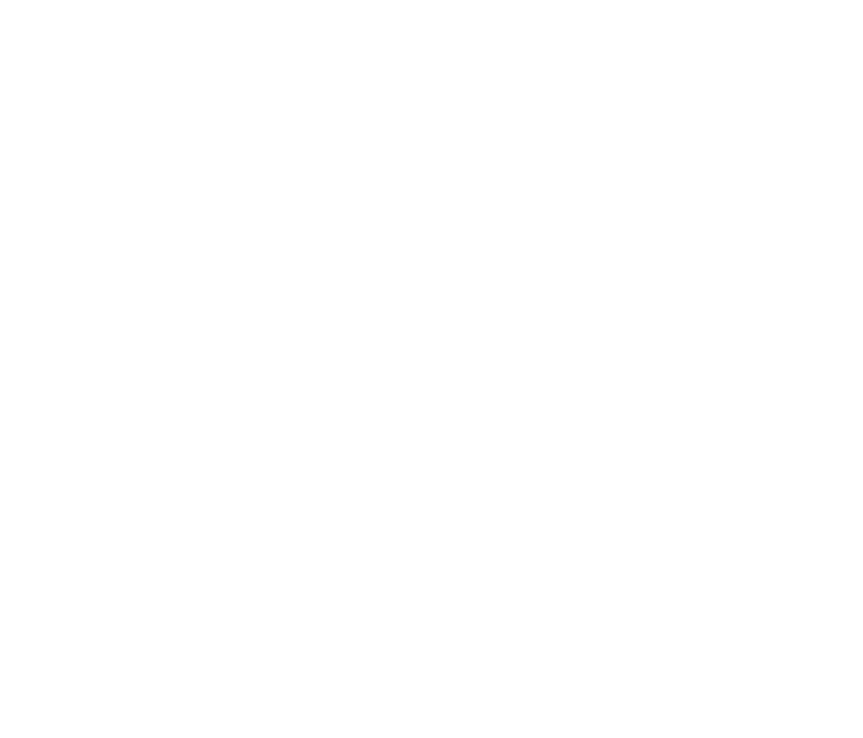
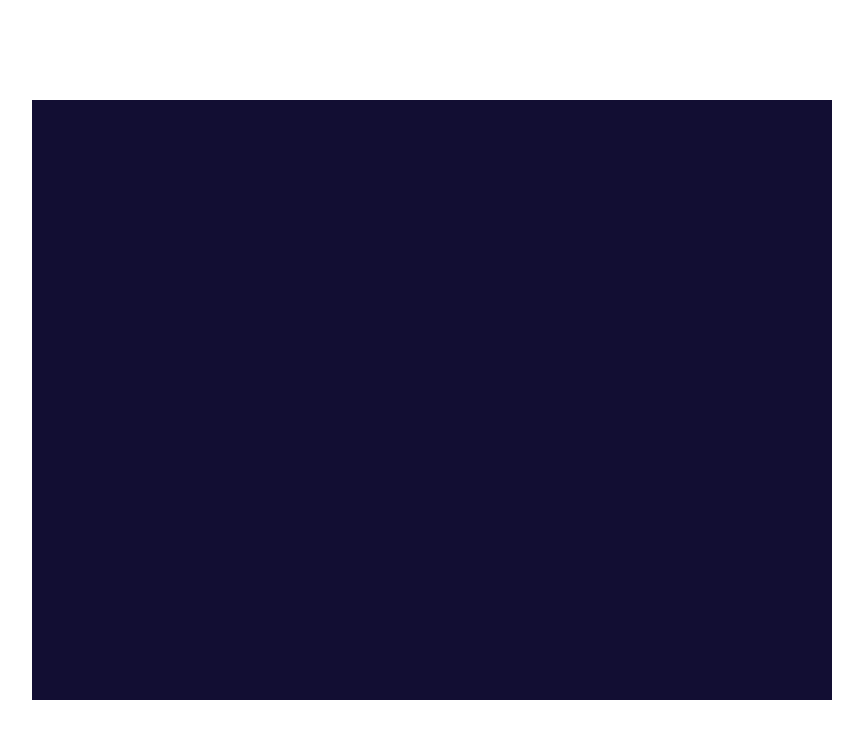
Before and after one commit to Kirill-Bokov/arkanoid, a website built with Vite: page index.html in a window 1280 px wide. Shown: the whole page, without its empty margins (208-1071 px from the left). Built offline with nearby package versions, Linux system fonts and the light colour scheme; animation ran at ten frames a second.

Commit message:
made base of the application

```diff
--- a/index.html
+++ b/index.html
@@ -7,7 +7,7 @@
     <title>arkanoid</title>
   </head>
   <body>
-    <div id="app"></div>
+    <div id="game-root"></div>
     <script type="module" src="/src/main.ts"></script>
   </body>
 </html>
--- /dev/null
+++ b/src/game/Game.ts
@@ -0,0 +1,47 @@
+import { Application } from "pixi.js";
+import { GAME_HEIGHT, GAME_WIDTH } from "./GameConfig";
+import type { Scene } from "./scenes/Scene";
+import { PlayScene } from "./scenes/PlayScene";
+
+export class Game {
+    private app!: Application;
+    private currentScene!: Scene;
+
+    public async start(): Promise<void> {
+        this.app = new Application();
+
+        await this.app.init({
+            width: GAME_WIDTH,
+            height: GAME_HEIGHT,
+            background: "#1e1e1e",
+            antialias: true,
+        });
+
+        const root = document.getElementById("game-root");
+        root.appendChild(this.app.canvas);
+
+        this.changeScene(new PlayScene());
+
+        this.app.ticker.add((ticker) => {
+            this.update(ticker.deltaTime);
+        });
+    }
+
+    public changeScene(scene: Scene): void {
+        if (this.currentScene) {
+            this.currentScene.destroy();
+            this.app.stage.removeChild(this.currentScene.container);
+        }
+
+        this.currentScene = scene;
+
+        this.currentScene.init();
+        this.app.stage.addChild(this.currentScene.container);
+    }
+
+    private update(delta: number): void {
+        if (this.currentScene) {
+            this.currentScene.update(delta);
+        }
+    }
+}
--- /dev/null
+++ b/src/game/GameConfig.ts
@@ -0,0 +1,5 @@
+export const GAME_WIDTH = 800;
+export const GAME_HEIGHT = 600;
+
+//export const BRICK_ROWS = 5;
+//export const BRICK_COLUMNS = 8;
--- /dev/null
+++ b/src/game/scenes/PlayScene.ts
@@ -0,0 +1,22 @@
+import { Scene } from "./Scene";
+import { Graphics } from "pixi.js";
+
+export class PlayScene extends Scene {
+  private background!: Graphics;
+
+  public init(): void {
+    this.background = new Graphics();
+
+    this.background.rect(0, 0, 800, 600);
+    this.background.fill("#120e33ff");
+
+    this.container.addChild(this.background);
+  }
+
+  public update(delta: number): void {
+  }
+
+  public destroy(): void {
+    this.container.removeChildren();
+  }
+}
--- /dev/null
+++ b/src/game/scenes/Scene.ts
@@ -0,0 +1,10 @@
+import { Container } from "pixi.js";
+import type { SceneType } from "../types/SceneType";
+
+export abstract class Scene implements SceneType {
+  public readonly container = new Container();
+
+  abstract init(): void;
+  abstract update(delta: number): void;
+  abstract destroy(): void;
+}
--- /dev/null
+++ b/src/game/types/EntinyType.ts
@@ -0,0 +1,6 @@
+import { Rectangle } from "pixi.js";
+
+export interface EntityType {
+  update(delta: number): void;
+  getBounds(): Rectangle;
+}
--- /dev/null
+++ b/src/game/types/SceneType.ts
@@ -0,0 +1,5 @@
+export interface SceneType {
+  init(): void;
+  update(delta: number): void;
+  destroy(): void;
+}
--- a/src/main.ts
+++ b/src/main.ts
@@ -0,0 +1,5 @@
+import { Game } from "./game/Game";
+import "./styles/main.css";
+
+const game = new Game();
+game.start();
--- /dev/null
+++ b/src/styles/main.css
@@ -0,0 +1,12 @@
+html, body {
+  margin: 0;
+  padding: 0;
+  overflow: hidden;
+}
+
+#game-root {
+  display: flex;
+  align-items: center;
+  justify-content: center;
+  margin-top: 100px;
+}
```
